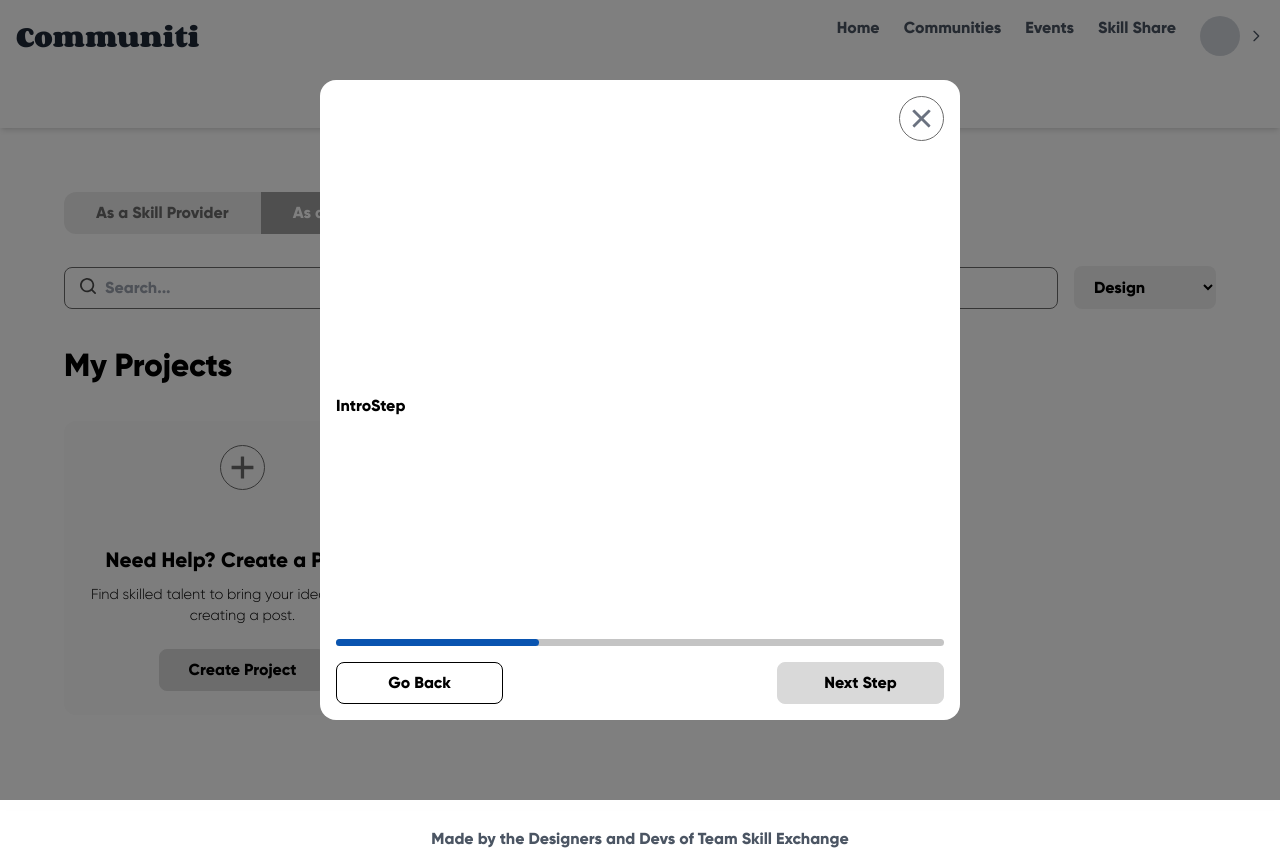
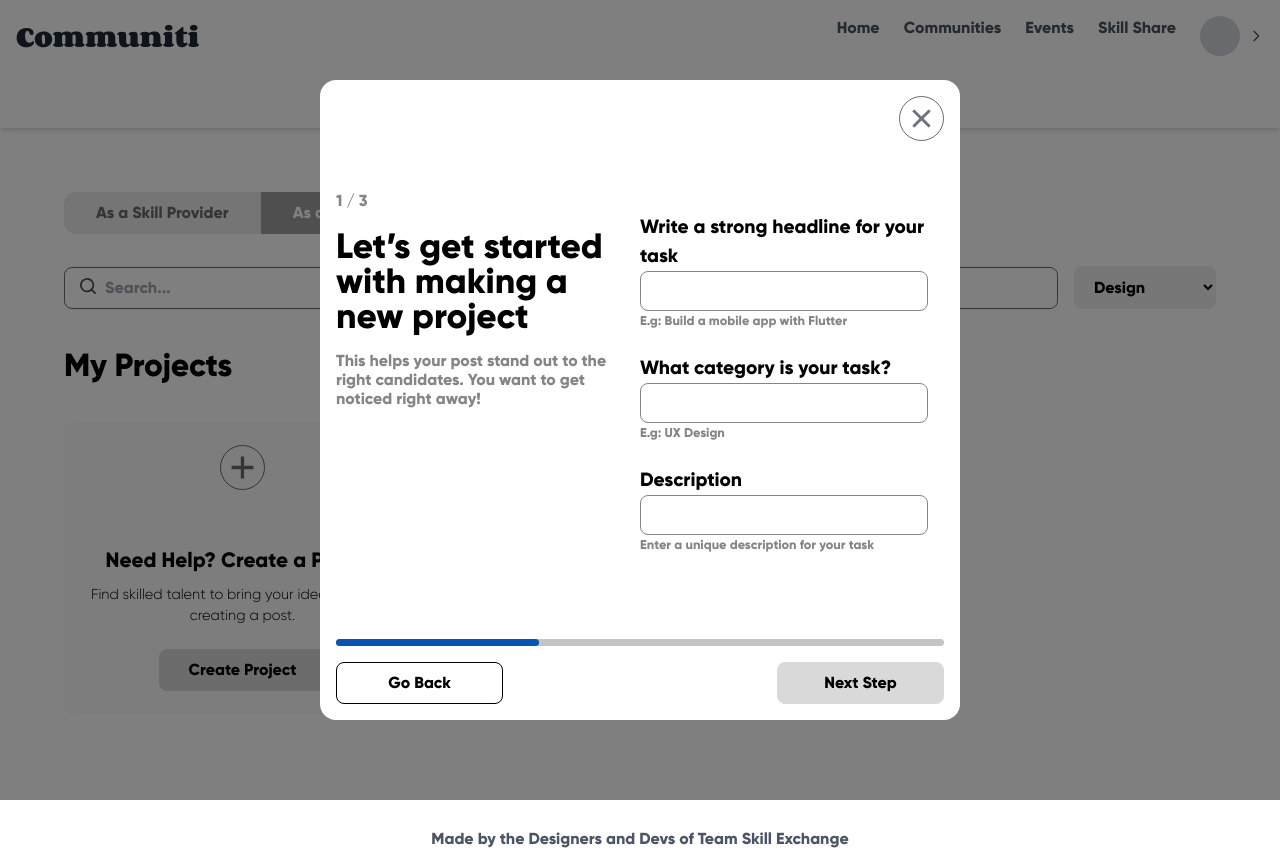
Before and after one commit to makeitMVPadmin/P4_Skill_Exchange, a React (Vite) app: page /skillshare in a window 1280 px wide. Both pictures are taken after a click on the element "Create Project". Built offline with nearby package versions, Linux system fonts and the light colour scheme.

Commit message:
made UI upgrades

```diff
--- a/src/components/SeProgressBar/SeProgressBar.tsx
+++ b/src/components/SeProgressBar/SeProgressBar.tsx
@@ -2,18 +2,14 @@ import "./SeProgressBar.scss";
 
 type ProgressBarProps = {
   value: number;
-  size?: string;
   colorScheme?: string;
   height?: number;
-  isIntermediate?: boolean;
 }
 
 function SeProgressBar({
     value = 25,
-    size = 'md',
     colorScheme = "black",
     height = 10,
-    isIntermediate = false
   }: ProgressBarProps) {
 
   return (
--- a/src/pages/SkillSharePage/components/CreateProjectForm/CreateProjectForm.scss
+++ b/src/pages/SkillSharePage/components/CreateProjectForm/CreateProjectForm.scss
@@ -24,7 +24,7 @@
     display: flex;
     flex-direction: column;
     justify-content: space-between;
-    align-items: center;
+    align-items: flex-start;
     background-color: #fff;
     height: 40rem;
     width: 40rem;
@@ -88,6 +88,37 @@
 
       &__form {
         width: 20rem;
+        height: 100%;
+        padding-inline: 1rem;
+
+        form {
+          display: flex;
+          flex-direction: column;
+          justify-content: flex-start;
+          align-items: flex-start;
+          height: 100%;
+
+          .form-item {
+            margin-top: 1.5rem;
+            label {
+              font-size: 1.2rem;
+            }
+
+            input {
+              border: 1px solid #858585;
+              height: 2.5rem;
+              border-radius: 0.5rem;
+              width: 100%;
+              padding: 0.5rem;
+            }
+
+            p {
+              font-size: 0.8rem;
+              font-weight: 400;
+              color: #858585;
+            }
+          }
+        }
       }
     }
 
--- a/src/pages/SkillSharePage/components/CreateProjectForm/CreateProjectForm.tsx
+++ b/src/pages/SkillSharePage/components/CreateProjectForm/CreateProjectForm.tsx
@@ -69,7 +69,7 @@ function CreateProjectForm({ handleFormChange }: CreateProjectProps) {
           </button>
         </header>
 
-        <div className="c_project-form__modal-body">
+
           <Formik
             initialValues={initialValues}
             validationSchema={getStepSchema(currentIndex, steps)}
@@ -78,13 +78,13 @@ function CreateProjectForm({ handleFormChange }: CreateProjectProps) {
           >
             {(form) => {
               return (
-                <>
+                <div className="c_project-form__modal-body">
                   {renderCurrentStep(form)}
-                </>
+                </div>
               )
             }}
           </Formik>
-        </div>
+
 
         <SeProgressBar value={getFormProgress()} colorScheme="#0954B0" />
         <footer className="c_project-form__modal-footer">
--- a/src/pages/SkillSharePage/components/Steps/Intro/Intro.tsx
+++ b/src/pages/SkillSharePage/components/Steps/Intro/Intro.tsx
@@ -1,8 +1,52 @@
-import React from 'react'
+import { useState } from "react";
+import { FormikProps, FormikValues } from "formik";
 
-function IntroStep() {
+// import { getInputProps } from "util/forms";
+
+type IntroStepProps = {
+  form: FormikProps<FormikValues>;
+  name: "emailAddress";
+};
+
+function IntroStep({ currentIndex = 1, steps = 3 }) {
+  const [headline, setHeadline] = useState("");
+  const [category, setCategory] = useState("");
+
   return (
-    <div>IntroStep</div>
+    <>
+      <div className="c_project-form__modal-body__content">
+        <div className="modal__content-steps">
+        {currentIndex} / { steps }
+        </div>
+        <div className="modal__content-title">
+          <h1>Let’s get started with making a new project</h1>
+        </div>
+        <div className="modal__content-description">
+          <p>This helps your post stand out to the right candidates. You want to get noticed right away!</p>
+        </div>
+      </div>
+      <div className="c_project-form__modal-body__form">
+        <form>
+          <div className="form-item">
+            <label htmlFor="headline">Write a strong headline for your task</label>
+            <input type="text" value={headline}/>
+            <p>E.g: Build a mobile app with Flutter</p>
+          </div>
+
+          <div className="form-item">
+            <label htmlFor="categort">What category is your task?</label>
+            <input type="text" value={category}/>
+            <p>E.g: UX Design</p>
+          </div>
+
+          <div className="form-item">
+            <label htmlFor="description">Description</label>
+            <input type="text" />
+            <p>Enter a unique description for your task</p>
+          </div>
+        </form>
+      </div>
+    </>
   )
 }
 
--- a/src/pages/SkillSharePage/components/Steps/Skills/Skills.tsx
+++ b/src/pages/SkillSharePage/components/Steps/Skills/Skills.tsx
@@ -1,8 +1,39 @@
-import React from 'react'
+import { useState } from "react";
 
-function SkillsStep() {
+function SkillsStep({ currentIndex = 2, steps = 3}) {
+  const [headline, setHeadline] = useState("");
+  const [category, setCategory] = useState("");
   return (
-    <div>SkillsStep</div>
+
+    <>
+      <div className="c_project-form__modal-body__content">
+        <div className="modal__content-steps">
+        {currentIndex} / { steps }
+        </div>
+        <div className="modal__content-title">
+          <h1>Select the skills required for the task</h1>
+        </div>
+        <div className="modal__content-description">
+          <p>This helps skill providers know what is expected of them and will help you connect with the people you need.</p>
+        </div>
+      </div>
+      <div className="c_project-form__modal-body__form">
+        <form>
+          <div className="form-item">
+            <label htmlFor="headline">Search skills or add your own</label>
+            <input type="text" value={headline}/>
+            <p>Choose up to 2-3 skills for the project</p>
+          </div>
+
+          <div className="form-item">
+            <label htmlFor="categort">How long will the Project take?</label>
+            <input type="text" value={category}/>
+            <p>E.g: 1-2 weeks or 3-6 months</p>
+          </div>
+
+        </form>
+      </div>
+    </>
   )
 }
 
--- a/src/pages/SkillSharePage/components/Steps/Summary/Summary.tsx
+++ b/src/pages/SkillSharePage/components/Steps/Summary/Summary.tsx
@@ -1,9 +1,24 @@
-import React from 'react'
 
-function Summary() {
+function Summary ({ currentIndex = 3, steps = 3}) {
   return (
-    <div>Summary</div>
+
+    <>
+      <div className="c_project-form__modal-body__content">
+        <div className="modal__content-steps">
+        {currentIndex} / { steps }
+        </div>
+        <div className="modal__content-title">
+          <h1>Let’s review before you post</h1>
+        </div>
+        <div className="modal__content-description">
+          <p>Take the time to ensure you have all the details you need. Double checking never hurt anybody!</p>
+        </div>
+      </div>
+      <div className="c_project-form__modal-body-form">
+
+      </div>
+    </>
   )
 }
 
-export default Summary
+export default Summary;
```
